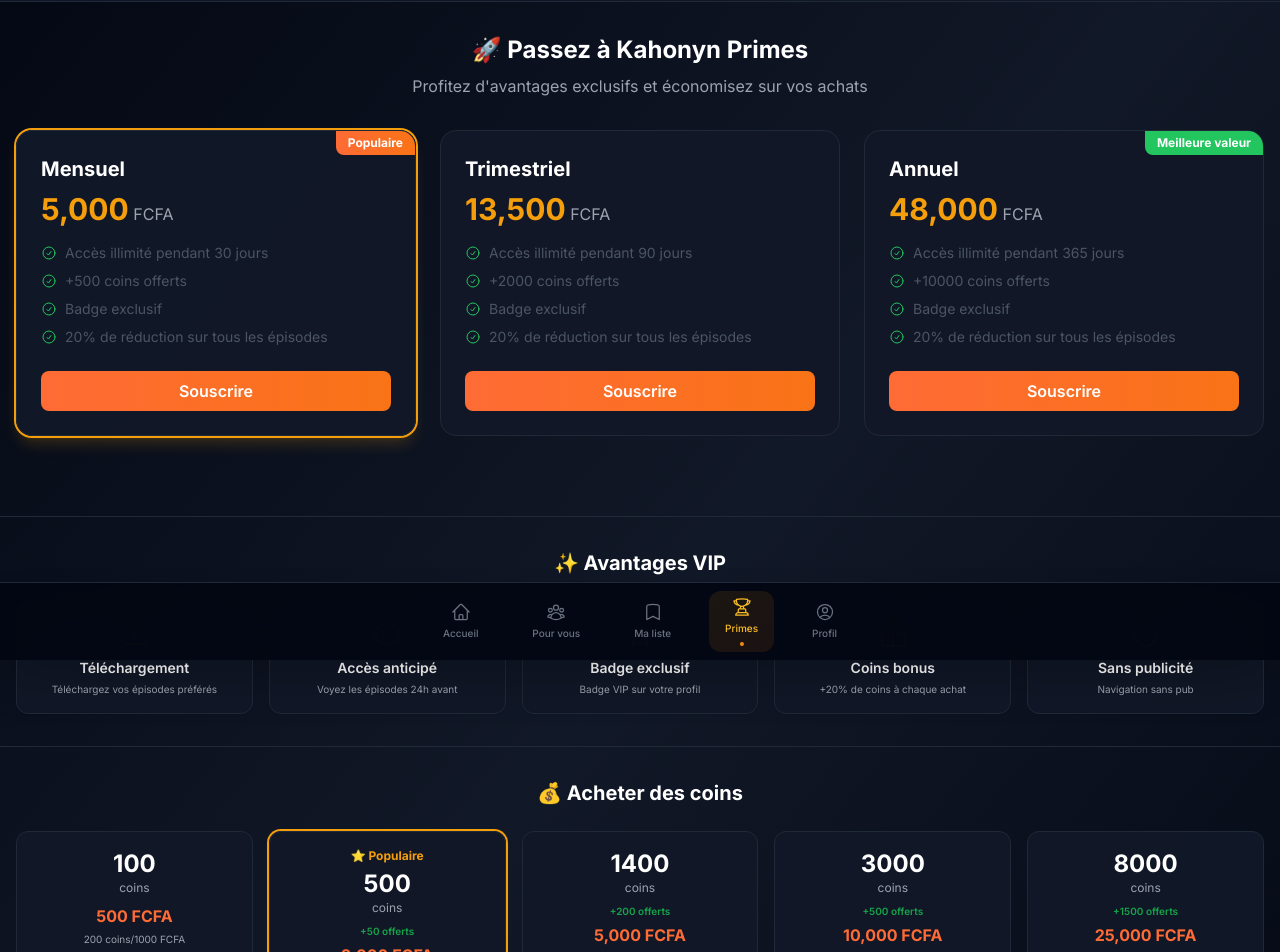
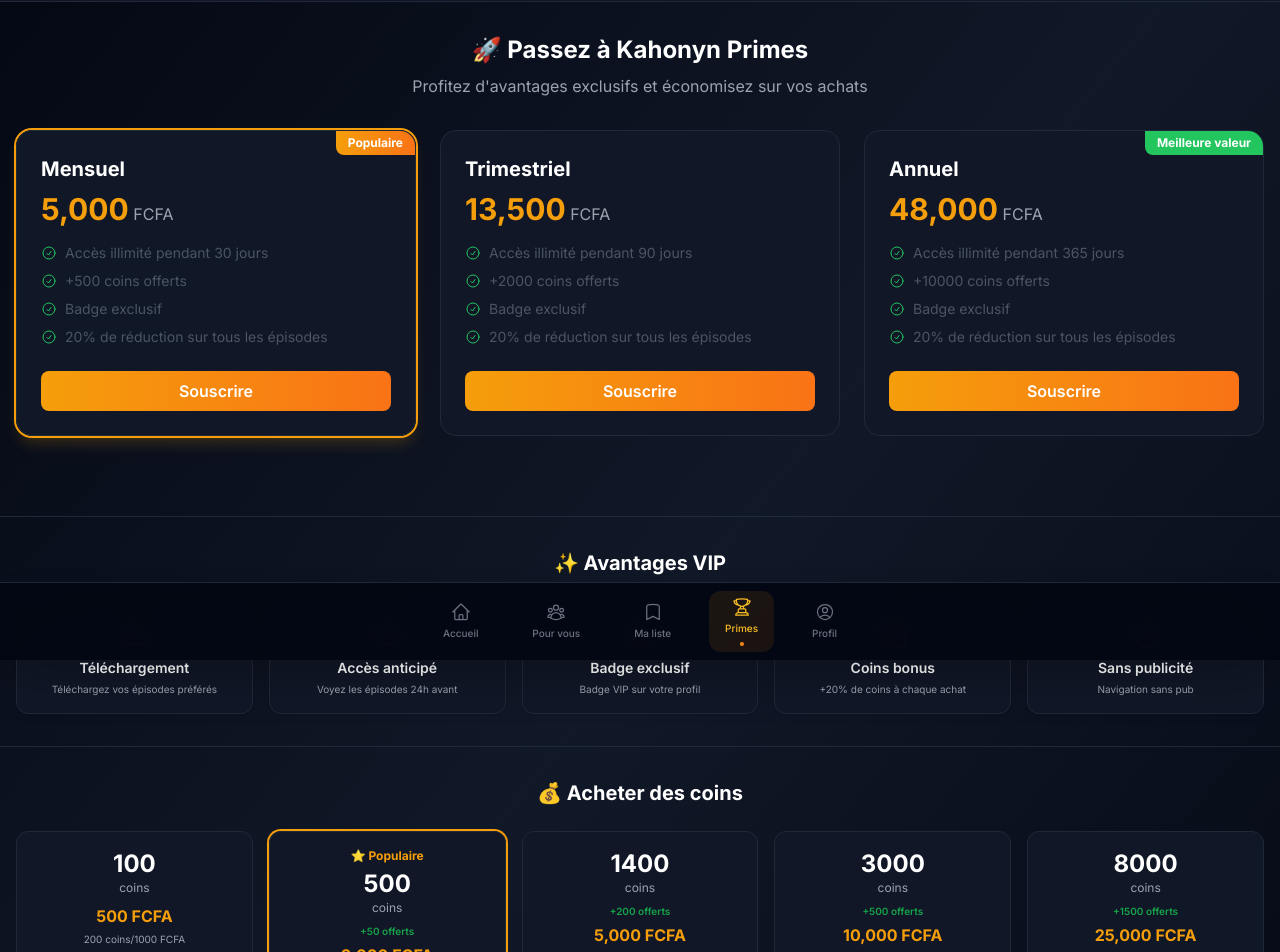
Before and after one commit to stephyatte-willy/kahonyn, a Next.js app: page /premium in a window 1280 px wide. Shown: the part 140-1092 px from the top of the page. Built offline with nearby package versions, Linux system fonts and the light colour scheme; no server answers; the database is empty.

Commit message:
Correction modale abonnement

```diff
--- a/pages/premium.tsx
+++ b/pages/premium.tsx
@@ -175,7 +175,7 @@ export default function PremiumPage() {
               }`}
             >
               {plan.popular && (
-                <div className="absolute top-0 right-0 bg-gradient-to-r from-kahonyn-energie to-orange-500 text-white text-xs font-bold px-3 py-1 rounded-bl-lg">
+                <div className="absolute top-0 right-0 bg-gradient-to-r from-amber-500 to-orange-500 text-white text-xs font-bold px-3 py-1 rounded-bl-lg">
                   Populaire
                 </div>
               )}
@@ -209,12 +209,12 @@ export default function PremiumPage() {
                   </li>
                 </ul>
                 <button
-                  onClick={() => handleSubscribe(plan.id)}
+                  onClick={() => handleSubscribe(plan)}
                   disabled={processing || isSubscribed}
                   className={`w-full py-2 rounded-lg font-semibold transition-all duration-300 ${
                     isSubscribed
-                      ? 'bg-gray-100 text-gray-400 cursor-not-allowed'
-                      : 'bg-gradient-to-r from-kahonyn-energie to-orange-500 text-white hover:shadow-md'
+                      ? 'bg-gray-700 text-gray-400 cursor-not-allowed'
+                      : 'bg-gradient-to-r from-amber-500 to-orange-500 text-white hover:shadow-lg hover:shadow-amber-500/20'
                   }`}
                 >
                   {processing && selectedPlan === plan.id ? 'Traitement...' : isSubscribed ? 'Déjà abonné' : 'Souscrire'}
@@ -259,7 +259,7 @@ export default function PremiumPage() {
               {pack.bonus > 0 && (
                 <div className="text-green-600 text-[10px] font-semibold mb-1">+{pack.bonus} offerts</div>
               )}
-              <div className="text-kahonyn-energie font-bold">{pack.price.toLocaleString()} FCFA</div>
+              <div className="text-amber-500 font-bold">{pack.price.toLocaleString()} FCFA</div>
               <div className="text-[10px] text-gray-400 mt-1">{Math.round((pack.coins + pack.bonus) / pack.price * 1000)} coins/1000 FCFA</div>
             </div>
           ))}
```
Lines whose indentation alone changed are shown as unchanged.
